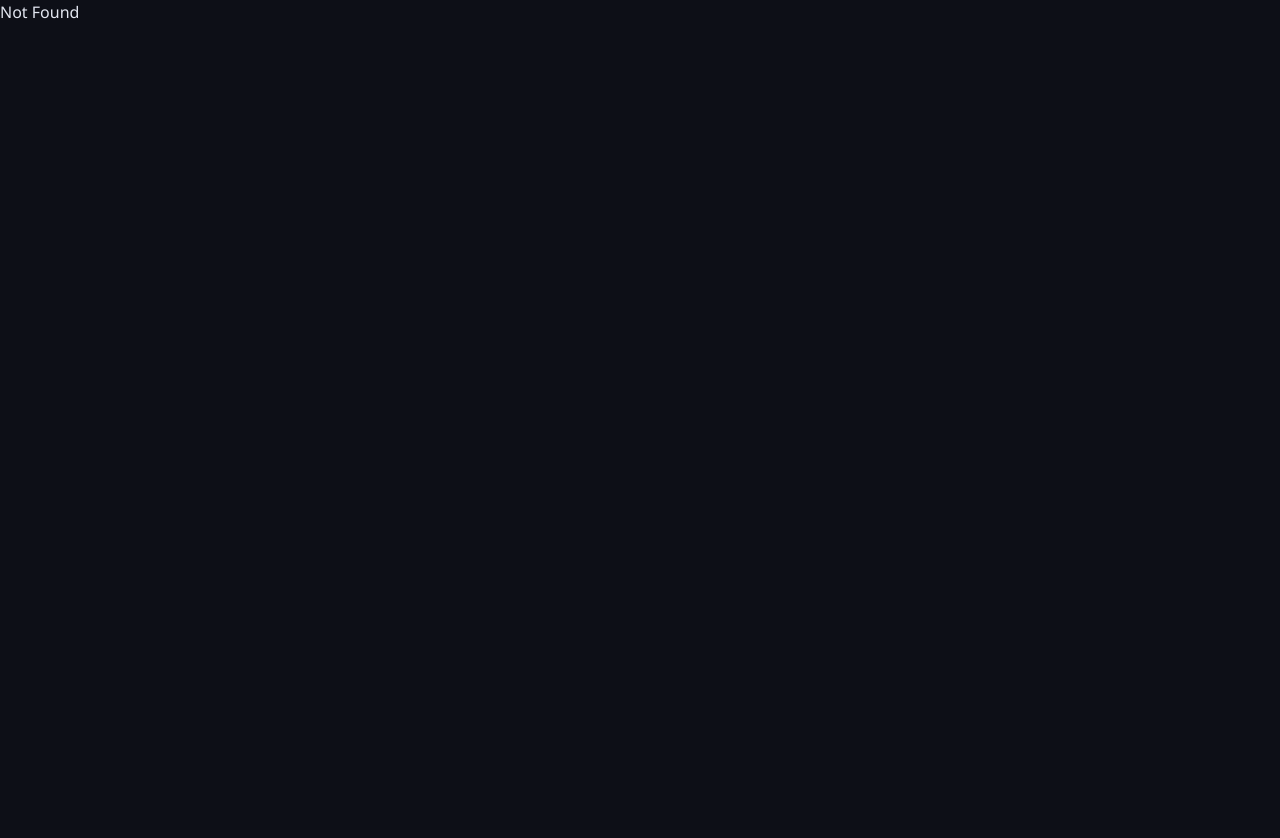
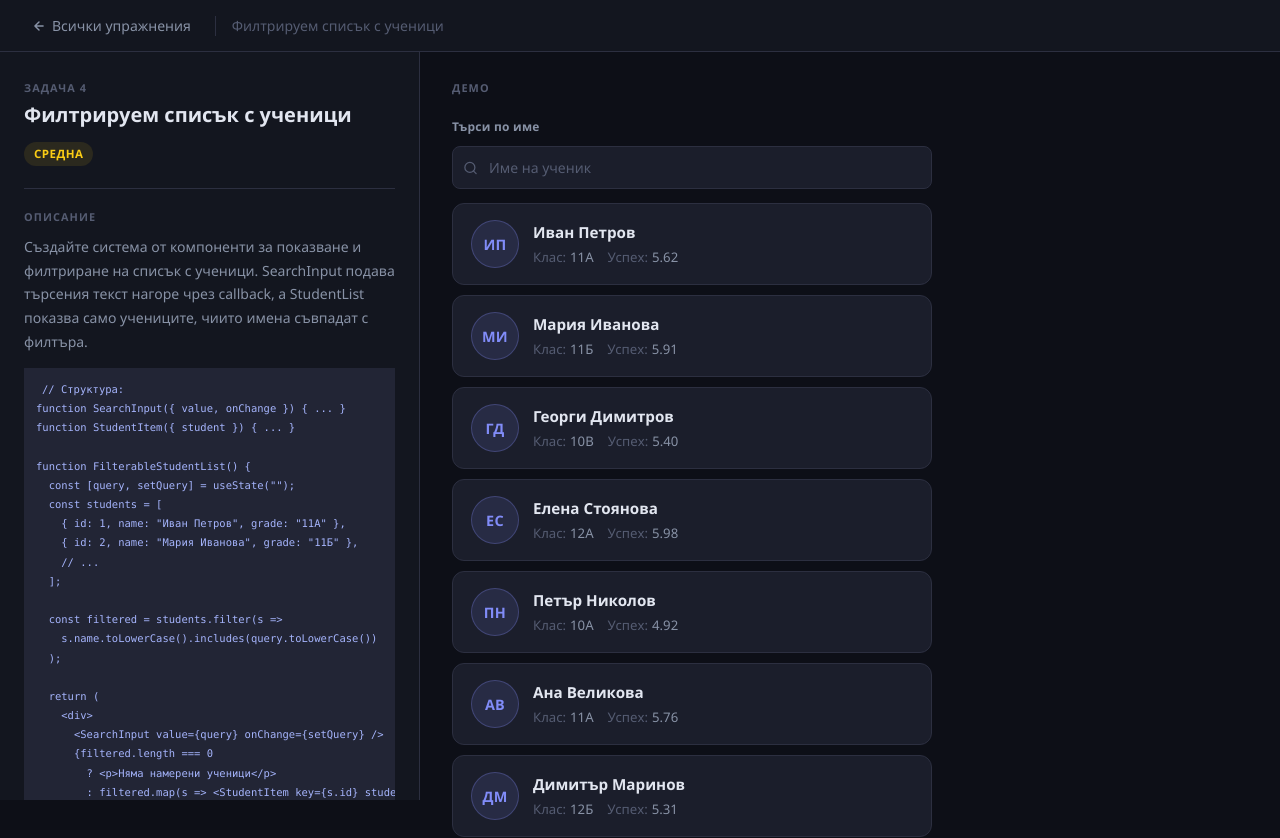
Before and after one commit to shestakov-dev/ReactExercises, a React (Vite) app: page /exercises/filterable-list in a window 1280 px wide. Shown: the top 838 px of the page. Before the commit the page ends 800 px from the top, so only its background shows below. Built offline with nearby package versions, Linux system fonts and the light colour scheme.

Commit message:
implemented exercise 4 (filterable list), reusing the student card

```diff
--- /dev/null
+++ b/src/components/FilterableStudentList.css
@@ -0,0 +1,65 @@
+.filterable-list {
+	max-width: 480px;
+	display: flex;
+	flex-direction: column;
+	gap: 14px;
+}
+
+.search-wrapper {
+	display: flex;
+	flex-direction: column;
+	gap: 5px;
+}
+
+.search-field {
+	position: relative;
+}
+
+.search-field__icon {
+	position: absolute;
+	left: 11px;
+	top: 50%;
+	transform: translateY(-50%);
+	color: var(--text-muted);
+	pointer-events: none;
+}
+
+.search-field__input {
+	width: 100%;
+	padding: 10px 12px 10px 36px;
+	background: var(--bg-raised);
+	border: 1px solid var(--border);
+	border-radius: var(--radius);
+	color: var(--text-primary);
+	font-size: 0.875rem;
+	transition: border-color 0.15s;
+}
+
+.search-field__input::placeholder {
+	color: var(--text-muted);
+}
+
+.search-field__input:focus {
+	outline: none;
+	border-color: var(--accent);
+	box-shadow: 0 0 0 3px var(--accent-dim);
+}
+
+.student-list {
+	display: flex;
+	flex-direction: column;
+	gap: 10px;
+	list-style: none;
+	padding: 0;
+	margin: 0;
+}
+
+.filterable-list__empty {
+	padding: 28px;
+	text-align: center;
+	font-size: 0.875rem;
+	color: var(--text-muted);
+	background: var(--bg-raised);
+	border: 1px dashed var(--border);
+	border-radius: var(--radius-lg);
+}
--- /dev/null
+++ b/src/components/FilterableStudentList.tsx
@@ -0,0 +1,121 @@
+import { useState } from "react";
+import StudentCard from "./StudentCard";
+import "./FilterableStudentList.css";
+
+interface Student {
+	id: number;
+	name: string;
+	grade: string;
+	averageScore: number;
+}
+
+const STUDENTS: Student[] = [
+	{ id: 1, name: "Иван Петров", grade: "11А", averageScore: 5.62 },
+	{ id: 2, name: "Мария Иванова", grade: "11Б", averageScore: 5.91 },
+	{ id: 3, name: "Георги Димитров", grade: "10В", averageScore: 5.4 },
+	{ id: 4, name: "Елена Стоянова", grade: "12А", averageScore: 5.98 },
+	{ id: 5, name: "Петър Николов", grade: "10А", averageScore: 4.92 },
+	{ id: 6, name: "Ана Великова", grade: "11А", averageScore: 5.76 },
+	{ id: 7, name: "Димитър Маринов", grade: "12Б", averageScore: 5.31 },
+	{ id: 8, name: "Виктория Тодорова", grade: "9В", averageScore: 5.84 },
+];
+
+interface SearchInputProps {
+	value: string;
+	onChange: (value: string) => void;
+}
+
+function SearchInput({ value, onChange }: SearchInputProps) {
+	return (
+		<div className="search-wrapper">
+			<label
+				htmlFor="student-search"
+				className="form-label">
+				Търси по име
+			</label>
+
+			<div className="search-field">
+				<svg
+					className="search-field__icon"
+					xmlns="http://www.w3.org/2000/svg"
+					width="15"
+					height="15"
+					viewBox="0 0 24 24"
+					fill="none"
+					stroke="currentColor"
+					strokeWidth="2"
+					strokeLinecap="round"
+					strokeLinejoin="round"
+					aria-hidden="true">
+					<circle
+						cx="11"
+						cy="11"
+						r="8"
+					/>
+					<path d="m21 21-4.35-4.35" />
+				</svg>
+
+				<input
+					id="student-search"
+					type="search"
+					className="search-field__input"
+					placeholder="Име на ученик"
+					value={value}
+					onChange={e => onChange(e.target.value)}
+				/>
+			</div>
+		</div>
+	);
+}
+
+function FilterableStudentList() {
+	const [query, setQuery] = useState("");
+
+	const filtered = STUDENTS.filter(student =>
+		student.name.toLowerCase().includes(query.toLowerCase()),
+	);
+
+	return (
+		<div className="filterable-list">
+			<SearchInput
+				value={query}
+				onChange={setQuery}
+			/>
+
+			<p
+				className="visually-hidden"
+				aria-live="polite"
+				aria-atomic="true">
+				{filtered.length === 0
+					? "Няма намерени ученици"
+					: `${filtered.length} ученика намерени`}
+			</p>
+
+			{filtered.length === 0 ? (
+				<p
+					className="filterable-list__empty"
+					role="status">
+					Няма намерени ученици за "{query}"
+				</p>
+			) : (
+				<ul
+					className="student-list"
+					aria-label="Резултати">
+					{filtered.map(student => (
+						<li
+							key={student.id}
+							className="student-list__item">
+							<StudentCard
+								name={student.name}
+								grade={student.grade}
+								averageScore={student.averageScore}
+							/>
+						</li>
+					))}
+				</ul>
+			)}
+		</div>
+	);
+}
+
+export default FilterableStudentList;
--- /dev/null
+++ b/src/pages/FilterableListPage.tsx
@@ -0,0 +1,12 @@
+import FilterableStudentList from "../components/FilterableStudentList";
+import ExerciseLayout from "../layouts/ExerciseLayout";
+
+function FilterableListPage() {
+	return (
+		<ExerciseLayout exerciseId={4}>
+			<FilterableStudentList />
+		</ExerciseLayout>
+	);
+}
+
+export default FilterableListPage;
--- a/src/routeTree.gen.ts
+++ b/src/routeTree.gen.ts
@@ -12,6 +12,7 @@ import { Route as rootRouteImport } from './routes/__root'
 import { Route as IndexRouteImport } from './routes/index'
 import { Route as ExercisesStudentCardRouteImport } from './routes/exercises/student-card'
 import { Route as ExercisesStatusBadgeRouteImport } from './routes/exercises/status-badge'
+import { Route as ExercisesFilterableListRouteImport } from './routes/exercises/filterable-list'
 import { Route as ExercisesAccordionRouteImport } from './routes/exercises/accordion'
 
 const IndexRoute = IndexRouteImport.update({
@@ -29,6 +30,11 @@ const ExercisesStatusBadgeRoute = ExercisesStatusBadgeRouteImport.update({
   path: '/exercises/status-badge',
   getParentRoute: () => rootRouteImport,
 } as any)
+const ExercisesFilterableListRoute = ExercisesFilterableListRouteImport.update({
+  id: '/exercises/filterable-list',
+  path: '/exercises/filterable-list',
+  getParentRoute: () => rootRouteImport,
+} as any)
 const ExercisesAccordionRoute = ExercisesAccordionRouteImport.update({
   id: '/exercises/accordion',
   path: '/exercises/accordion',
@@ -38,12 +44,14 @@ const ExercisesAccordionRoute = ExercisesAccordionRouteImport.update({
 export interface FileRoutesByFullPath {
   '/': typeof IndexRoute
   '/exercises/accordion': typeof ExercisesAccordionRoute
+  '/exercises/filterable-list': typeof ExercisesFilterableListRoute
   '/exercises/status-badge': typeof ExercisesStatusBadgeRoute
   '/exercises/student-card': typeof ExercisesStudentCardRoute
 }
 export interface FileRoutesByTo {
   '/': typeof IndexRoute
   '/exercises/accordion': typeof ExercisesAccordionRoute
+  '/exercises/filterable-list': typeof ExercisesFilterableListRoute
   '/exercises/status-badge': typeof ExercisesStatusBadgeRoute
   '/exercises/student-card': typeof ExercisesStudentCardRoute
 }
@@ -51,6 +59,7 @@ export interface FileRoutesById {
   __root__: typeof rootRouteImport
   '/': typeof IndexRoute
   '/exercises/accordion': typeof ExercisesAccordionRoute
+  '/exercises/filterable-list': typeof ExercisesFilterableListRoute
   '/exercises/status-badge': typeof ExercisesStatusBadgeRoute
   '/exercises/student-card': typeof ExercisesStudentCardRoute
 }
@@ -59,18 +68,21 @@ export interface FileRouteTypes {
   fullPaths:
     | '/'
     | '/exercises/accordion'
+    | '/exercises/filterable-list'
     | '/exercises/status-badge'
     | '/exercises/student-card'
   fileRoutesByTo: FileRoutesByTo
   to:
     | '/'
     | '/exercises/accordion'
+    | '/exercises/filterable-list'
     | '/exercises/status-badge'
     | '/exercises/student-card'
   id:
     | '__root__'
     | '/'
     | '/exercises/accordion'
+    | '/exercises/filterable-list'
     | '/exercises/status-badge'
     | '/exercises/student-card'
   fileRoutesById: FileRoutesById
@@ -78,6 +90,7 @@ export interface FileRouteTypes {
 export interface RootRouteChildren {
   IndexRoute: typeof IndexRoute
   ExercisesAccordionRoute: typeof ExercisesAccordionRoute
+  ExercisesFilterableListRoute: typeof ExercisesFilterableListRoute
   ExercisesStatusBadgeRoute: typeof ExercisesStatusBadgeRoute
   ExercisesStudentCardRoute: typeof ExercisesStudentCardRoute
 }
@@ -105,6 +118,13 @@ declare module '@tanstack/react-router' {
       preLoaderRoute: typeof ExercisesStatusBadgeRouteImport
       parentRoute: typeof rootRouteImport
     }
+    '/exercises/filterable-list': {
+      id: '/exercises/filterable-list'
+      path: '/exercises/filterable-list'
+      fullPath: '/exercises/filterable-list'
+      preLoaderRoute: typeof ExercisesFilterableListRouteImport
+      parentRoute: typeof rootRouteImport
+    }
     '/exercises/accordion': {
       id: '/exercises/accordion'
       path: '/exercises/accordion'
@@ -118,6 +138,7 @@ declare module '@tanstack/react-router' {
 const rootRouteChildren: RootRouteChildren = {
   IndexRoute: IndexRoute,
   ExercisesAccordionRoute: ExercisesAccordionRoute,
+  ExercisesFilterableListRoute: ExercisesFilterableListRoute,
   ExercisesStatusBadgeRoute: ExercisesStatusBadgeRoute,
   ExercisesStudentCardRoute: ExercisesStudentCardRoute,
 }
--- /dev/null
+++ b/src/routes/exercises/filterable-list.tsx
@@ -0,0 +1,6 @@
+import { createFileRoute } from "@tanstack/react-router";
+import FilterableListPage from "../../pages/FilterableListPage";
+
+export const Route = createFileRoute("/exercises/filterable-list")({
+	component: FilterableListPage,
+});
```
